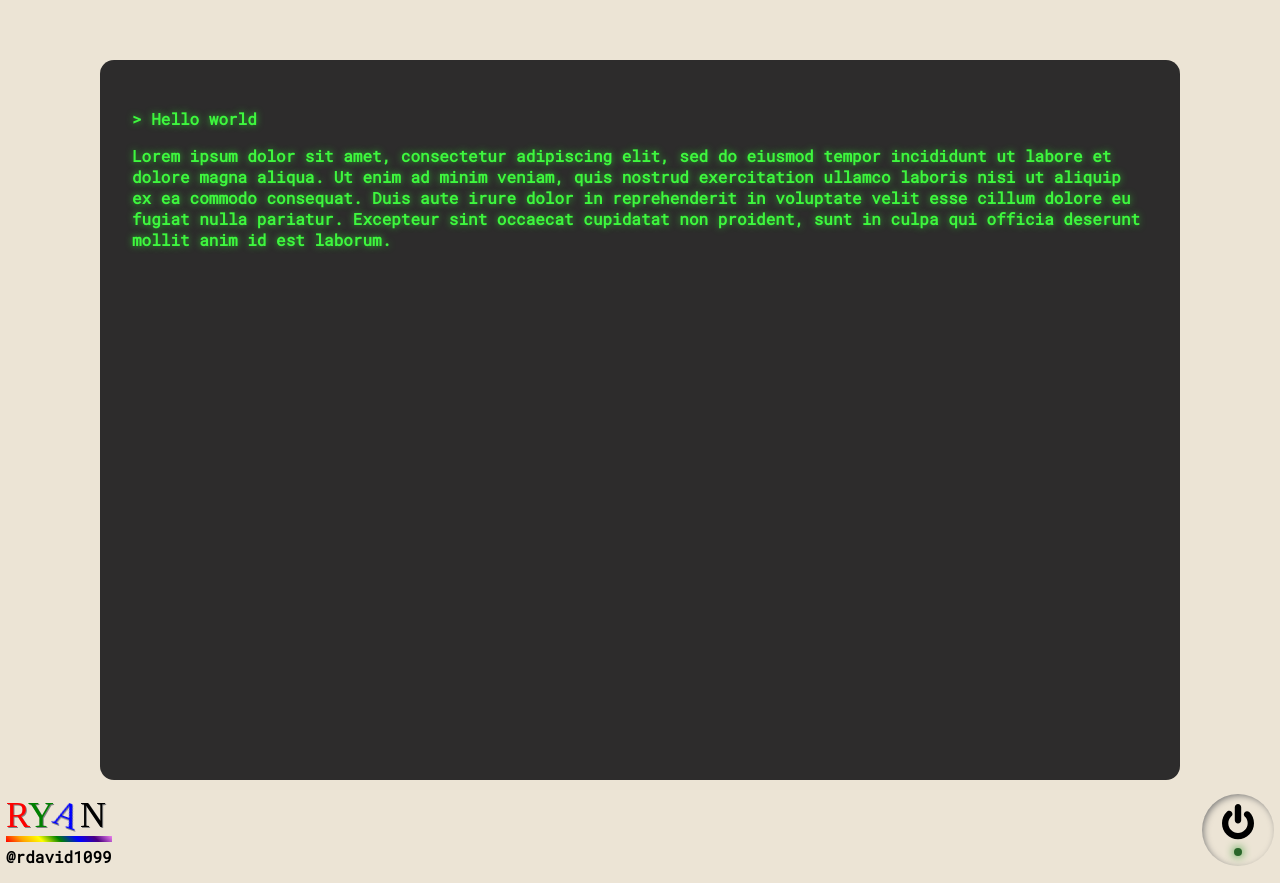
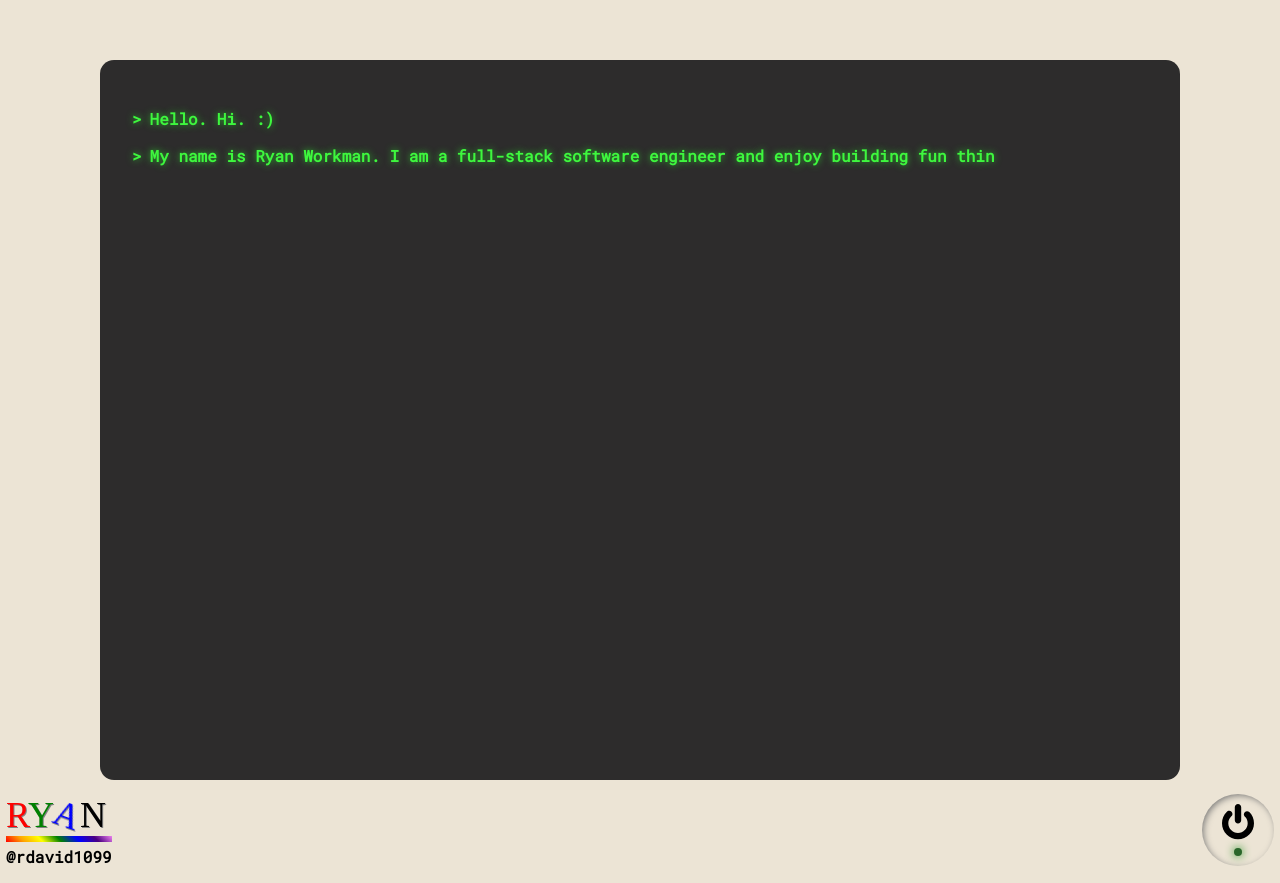
Before and after one commit to rdavid1099/rdavid1099.github.io, a React (Create React App) app: page / in a window 1280 px wide. Built offline with nearby package versions, Linux system fonts and the light colour scheme; a web font is replaced by a local one.

Commit message:
Add TerminalText component

```diff
--- a/public/App.css
+++ b/public/App.css
@@ -1,3 +1,7 @@
 body {
   background-color: #ece4d5;
 }
+
+p {
+  margin: 0;
+}
--- a/public/index.html
+++ b/public/index.html
@@ -7,11 +7,12 @@
     <meta name="theme-color" content="#000000" />
     <meta name="description" content="A little something Ryan cobbled together" />
     <link rel="manifest" href="%PUBLIC_URL%/manifest.json" />
+    <link rel="stylesheet" href="%PUBLIC_URL%/App.css" />
     <link rel="preconnect" href="https://fonts.gstatic.com" />
     <link href="https://fonts.googleapis.com/css2?family=Roboto+Mono&display=swap" rel="stylesheet" />
     <link href="https://fonts.googleapis.com/css2?family=Zen+Dots&display=swap" rel="stylesheet" />
   </head>
-  <body style="background-color: #ece4d5">
+  <body>
     <noscript>You need to enable JavaScript to run this app.</noscript>
     <div id="root"></div>
   </body>
--- a/src/App.tsx
+++ b/src/App.tsx
@@ -10,7 +10,6 @@ export const App: FC = () => {
   return (
     <AppContainer>
       <Helmet>
-        <link rel="stylesheet" href="/App.css" />
         <title>Hello World</title>
       </Helmet>
       <StateProvider>
--- /dev/null
+++ b/src/components/TerminalText/TerminalText.style.ts
@@ -0,0 +1,19 @@
+import { CSSProperties } from "react";
+
+type TerminalTextClassNames = "rootContainer" | "carrot";
+
+export const TerminalTextStyles: Record<TerminalTextClassNames, CSSProperties> = {
+  carrot: {
+    paddingRight: "8px",
+  },
+  rootContainer: {
+    display: "flex",
+    flexDirection: "row",
+    alignItems: "start",
+    color: "#3ef73e",
+    fontFamily: "'Roboto Mono', monospace",
+    fontWeight: "bold",
+    textShadow: "0px 0px 7px rgb(44, 185, 44)",
+    margin: "16px 0",
+  },
+};
--- /dev/null
+++ b/src/components/TerminalText/TerminalText.tsx
@@ -0,0 +1,50 @@
+import React, { FC, useEffect, useState } from "react";
+import { TerminalTextStyles } from "./TerminalText.style";
+
+interface TerminalTextProps {
+  autotype?: boolean;
+  autotypeSpeed?: "slow" | "medium" | "fast";
+  showCursor?: boolean;
+  children: string;
+  onAutotypeComplete?: () => void;
+}
+
+enum AutotypeSpeed {
+  "slow" = 100,
+  "medium" = 50,
+  "fast" = 30,
+}
+
+export const TerminalText: FC<TerminalTextProps> = ({
+  autotype,
+  autotypeSpeed,
+  children,
+  showCursor,
+  onAutotypeComplete,
+}) => {
+  const [displayText, setDisplayText] = useState<string>(autotype ? "" : children);
+
+  useEffect(() => {
+    if (autotype) {
+      let text = "";
+      const chars = children.split("");
+      chars.forEach((char, index) => {
+        setTimeout(() => {
+          text = `${text}${char}`;
+          setDisplayText(text);
+          if (index === chars.length - 1 && onAutotypeComplete) {
+            onAutotypeComplete();
+          }
+        }, index * AutotypeSpeed[autotypeSpeed ?? "medium"]);
+      });
+    }
+  }, [autotype, children, setDisplayText, autotypeSpeed]);
+
+  return (
+    <div style={TerminalTextStyles.rootContainer}>
+      <p style={TerminalTextStyles.carrot}>{">"}</p>
+      <p>{displayText}</p>
+      {showCursor && <div style={{ height: "22px", width: "10px", backgroundColor: "green", marginLeft: "4px" }} />}
+    </div>
+  );
+};
--- a/src/pages/RootPage/RootPage.tsx
+++ b/src/pages/RootPage/RootPage.tsx
@@ -1,17 +1,48 @@
-import React, { FC } from "react";
-import { RootPageStyles } from "./RootPage.style";
+import React, { FC, useState } from "react";
+import { TerminalText } from "../../components/TerminalText/TerminalText";
+
+type BlockNames = "hello" | "name" | "descrip";
 
 export const RootPage: FC = () => {
+  const [displayBlock, setDisplayBlock] = useState<Record<BlockNames, boolean>>({
+    hello: true,
+    name: false,
+    descrip: false,
+  });
+
+  const displayNextBlock = (blockName: BlockNames) => {
+    setTimeout(() => {
+      setDisplayBlock({ ...displayBlock, [blockName]: true });
+    }, 500);
+  };
+
   return (
     <div>
-      <p style={RootPageStyles.screenText}>{"> Hello world"}</p>
-      <p style={RootPageStyles.screenText}>
-        Lorem ipsum dolor sit amet, consectetur adipiscing elit, sed do eiusmod tempor incididunt ut labore et dolore
-        magna aliqua. Ut enim ad minim veniam, quis nostrud exercitation ullamco laboris nisi ut aliquip ex ea commodo
-        consequat. Duis aute irure dolor in reprehenderit in voluptate velit esse cillum dolore eu fugiat nulla
-        pariatur. Excepteur sint occaecat cupidatat non proident, sunt in culpa qui officia deserunt mollit anim id est
-        laborum.
-      </p>
+      {displayBlock.hello && (
+        <TerminalText
+          autotype
+          onAutotypeComplete={() => {
+            displayNextBlock("name");
+          }}
+        >
+          Hello. Hi. :)
+        </TerminalText>
+      )}
+      {displayBlock.name && (
+        <TerminalText
+          autotype
+          onAutotypeComplete={() => {
+            displayNextBlock("descrip");
+          }}
+        >
+          My name is Ryan Workman. I am a full-stack software engineer and enjoy building fun things that make me smile.
+        </TerminalText>
+      )}
+      {displayBlock.descrip && (
+        <TerminalText autotype>
+          You can check out some of the things I've built and contributed to over at GitHub 🙂
+        </TerminalText>
+      )}
     </div>
   );
 };
```
